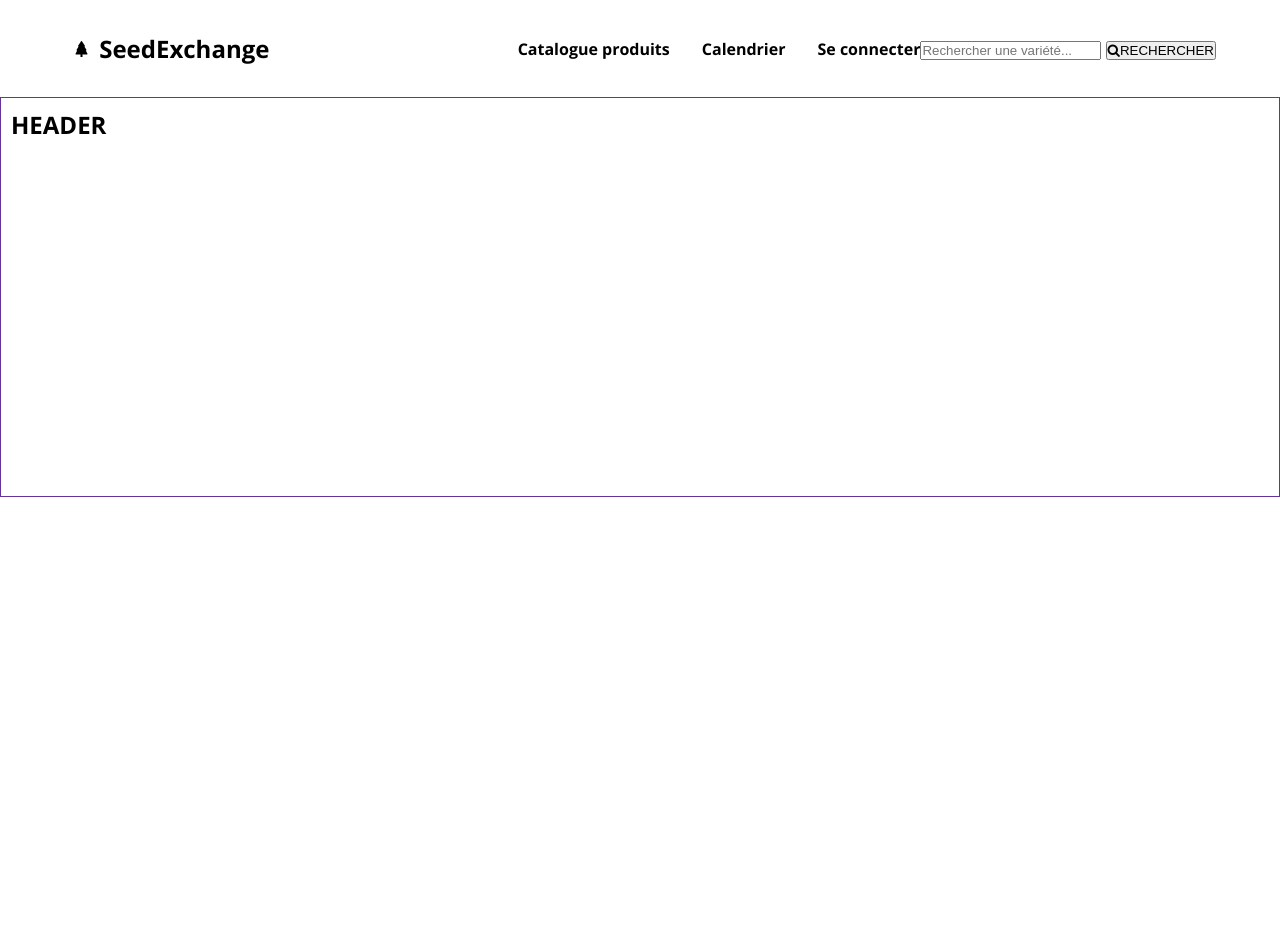
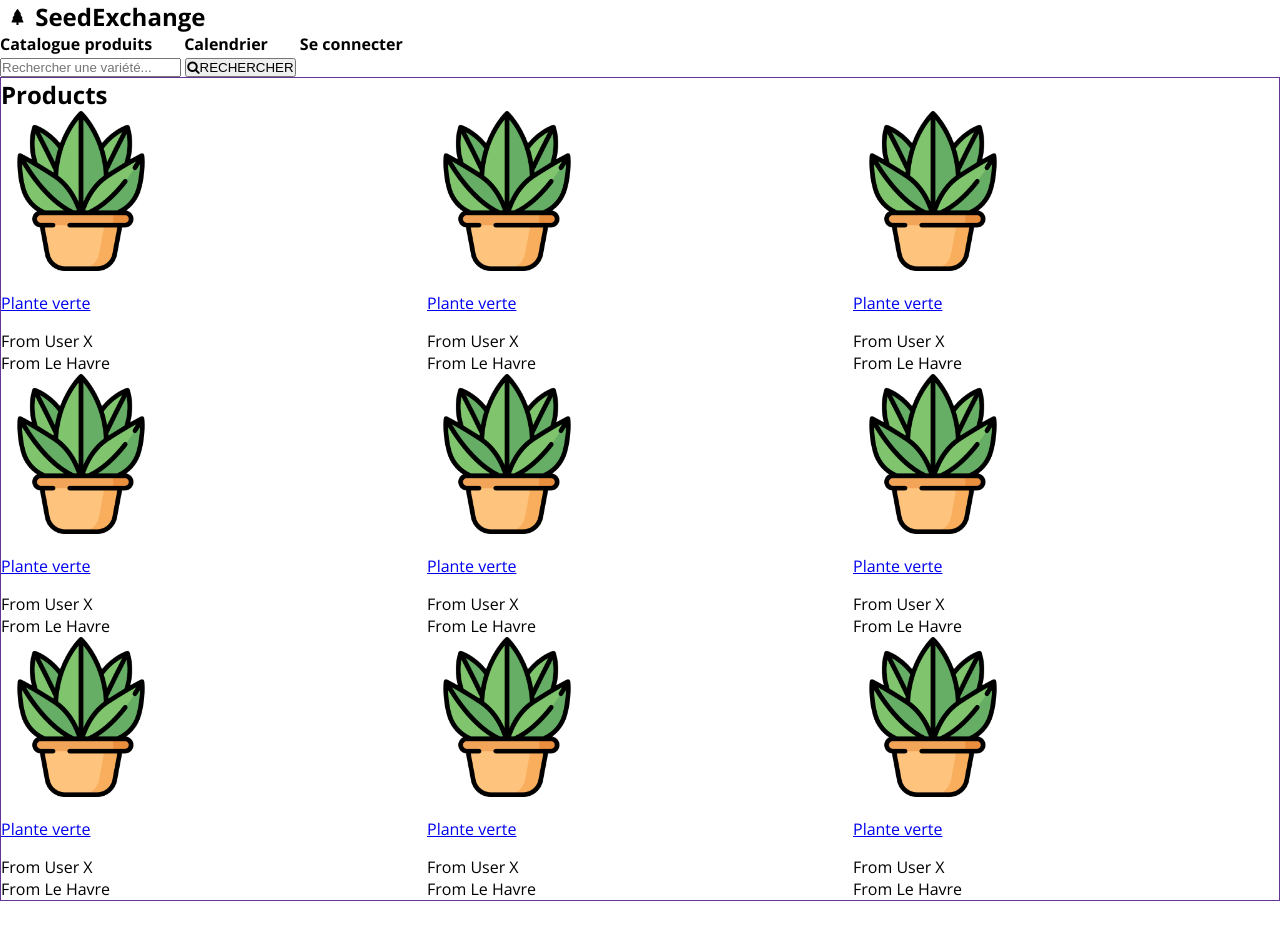
Before and after one commit to JulienLach/SeedExchange, a plain HTML site: page catalogue.html in a window 1280 px wide. Drawn offline with nearby package versions, Linux system fonts and the light colour scheme.

Commit message:
catalogue & fiche produit

```diff
--- a/catalogue.html
+++ b/catalogue.html
@@ -59,13 +59,124 @@
 
     <!-- HERO SECTION -->
 
-    <section class="hero">
+    <section class="catalogue">
         <div class="container-md">
-            <div class="hero-content">
-                <h1>HEADER</h1>
+            <div class="title">
+                <h1>Products</h1>
+            </div>
+            <div class="products-catalogue">
+                <div class="product-item">
+                    <div class="product-img">
+                        <img src="img/plante.png" alt="book image">
+                    </div>
+                    <div class="product-content">
+                        <a href="#" class="book-title">Plante verte </a>
+                        <p class="author">From <span>User X</span></p>
+                    </div>
+                    <div>
+                        <p>From Le Havre</p>
                     </div>
                 </div>
-    </section>
+                <div class="product-item">
+                    <div class="product-img">
+                        <img src="img/plante.png" alt="book image">
+                    </div>
+                    <div class="product-content">
+                        <a href="#" class="book-title">Plante verte </a>
+                        <p class="author">From <span>User X</span></p>
+                    </div>
+                    <div>
+                        <p>From Le Havre</p>
+                    </div>
+                </div>
+                <div class="product-item">
+                    <div class="product-img">
+                        <img src="img/plante.png" alt="book image">
+                    </div>
+                    <div class="product-content">
+                        <a href="#" class="book-title">Plante verte </a>
+                        <p class="author">From <span>User X</span></p>
+                    </div>
+                    <div>
+                        <p>From Le Havre</p>
+                    </div>
+                </div>
+                <div class="product-item">
+                    <div class="product-img">
+                        <img src="img/plante.png" alt="book image">
+                    </div>
+                    <div class="product-content">
+                        <a href="#" class="book-title">Plante verte </a>
+                        <p class="author">From <span>User X</span></p>
+                    </div>
+                    <div>
+                        <p>From Le Havre</p>
+                    </div>
+                </div>
+                <div class="product-item">
+                    <div class="product-img">
+                        <img src="img/plante.png" alt="book image">
+                    </div>
+                    <div class="product-content">
+                        <a href="#" class="book-title">Plante verte </a>
+                        <p class="author">From <span>User X</span></p>
+                    </div>
+                    <div>
+                        <p>From Le Havre</p>
+                    </div>
+                </div>
+                <div class="product-item">
+                    <div class="product-img">
+                        <img src="img/plante.png" alt="book image">
+                    </div>
+                    <div class="product-content">
+                        <a href="#" class="book-title">Plante verte </a>
+                        <p class="author">From <span>User X</span></p>
+                    </div>
+                    <div>
+                        <p>From Le Havre</p>
+                    </div>
+                </div>
+                <div class="product-item">
+                    <div class="product-img">
+                        <img src="img/plante.png" alt="book image">
+                    </div>
+                    <div class="product-content">
+                        <a href="#" class="book-title">Plante verte </a>
+                        <p class="author">From <span>User X</span></p>
+                    </div>
+                    <div>
+                        <p>From Le Havre</p>
+                    </div>
+                </div>
+                <div class="product-item">
+                    <div class="product-img">
+                        <img src="img/plante.png" alt="book image">
+                    </div>
+                    <div class="product-content">
+                        <a href="#" class="book-title">Plante verte </a>
+                        <p class="author">From <span>User X</span></p>
+                    </div>
+                    <div>
+                        <p>From Le Havre</p>
+                    </div>
+                </div>
+                <div class="product-item">
+                    <div class="product-img">
+                        <img src="img/plante.png" alt="book image">
+                    </div>
+                    <div class="product-content">
+                        <a href="#" class="book-title">Plante verte </a>
+                        <p class="author">From <span>User X</span></p>
+                    </div>
+                    <div>
+                        <p>From Le Havre</p>
+                    </div>
+                </div>
+            </div>
+        </div>
+        </div>
+        </div>
 
 
 
--- a/style.css
+++ b/style.css
@@ -52,38 +52,47 @@ body {
 
 
 
-/* PRODUCT GALERY  */
 
-.products-galery {
+
+/* FICHE PRODUIT */
+
+.product {
     display: flex;
-    flex-wrap: wrap;
-    justify-content: center;
-    align-items: center;
-    gap: 2em;
+    flex-direction: row;
+    gap: 1em;
 }
 
-.product-img {
-    height: 10em;
+.product-content {
+    display: flex;
+    flex-direction: column;
+    gap: 1em;
+    padding-top: 1em;
 }
 
-.row-striped:nth-of-type(odd) {
-    background-color: #efefef;
-    border-left: 4px #000000 solid;
+.img-fiche-produit {
+    height: 15em;
 }
 
-.row-striped:nth-of-type(even) {
-    background-color: #ffffff;
-    border-left: 4px #efefef solid;
-}
-
-.row-striped {
-    padding: 15px 0;
+.contact-grower {
+    margin-right: auto;
 }
 
 
 
 
 
+/* CATALOGUE  */
+
+.products-catalogue {
+    display: grid;
+    grid-template-columns: 1fr 1fr 1fr;
+}
+
+.product-img img {
+    height: 20vh;
+}
+
+.
 /* CLASSES UTILITAIRES */
 
 .container-sm {
@@ -96,7 +105,6 @@ body {
 
 .container-md {
     border: 1px solid rebeccapurple;
-    height: 50vh;
 }
 
 
```
Also changed, not shown: fiche_produit.html (+29 -7 lines). Lines whose indentation alone changed are shown as unchanged.
